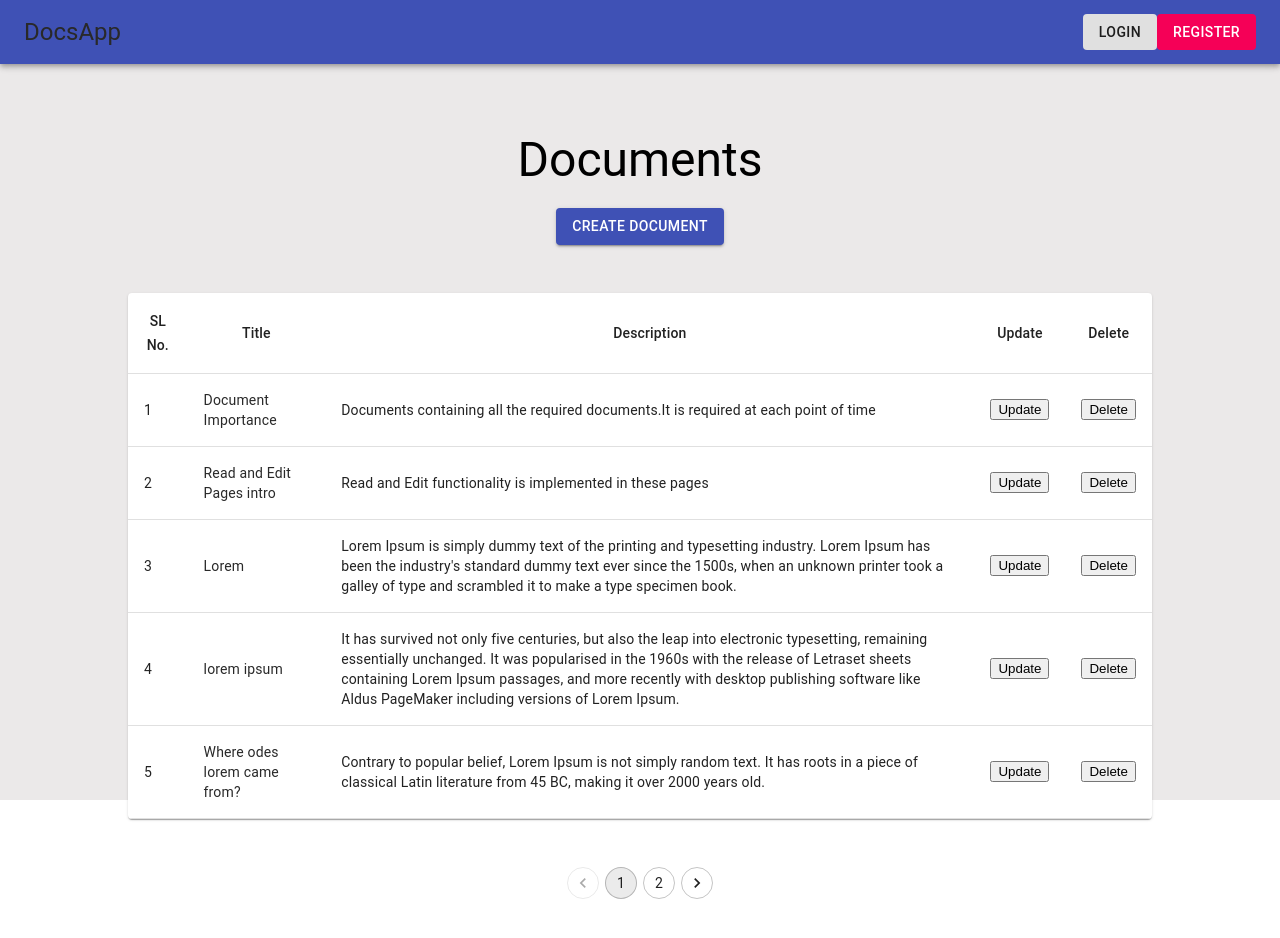
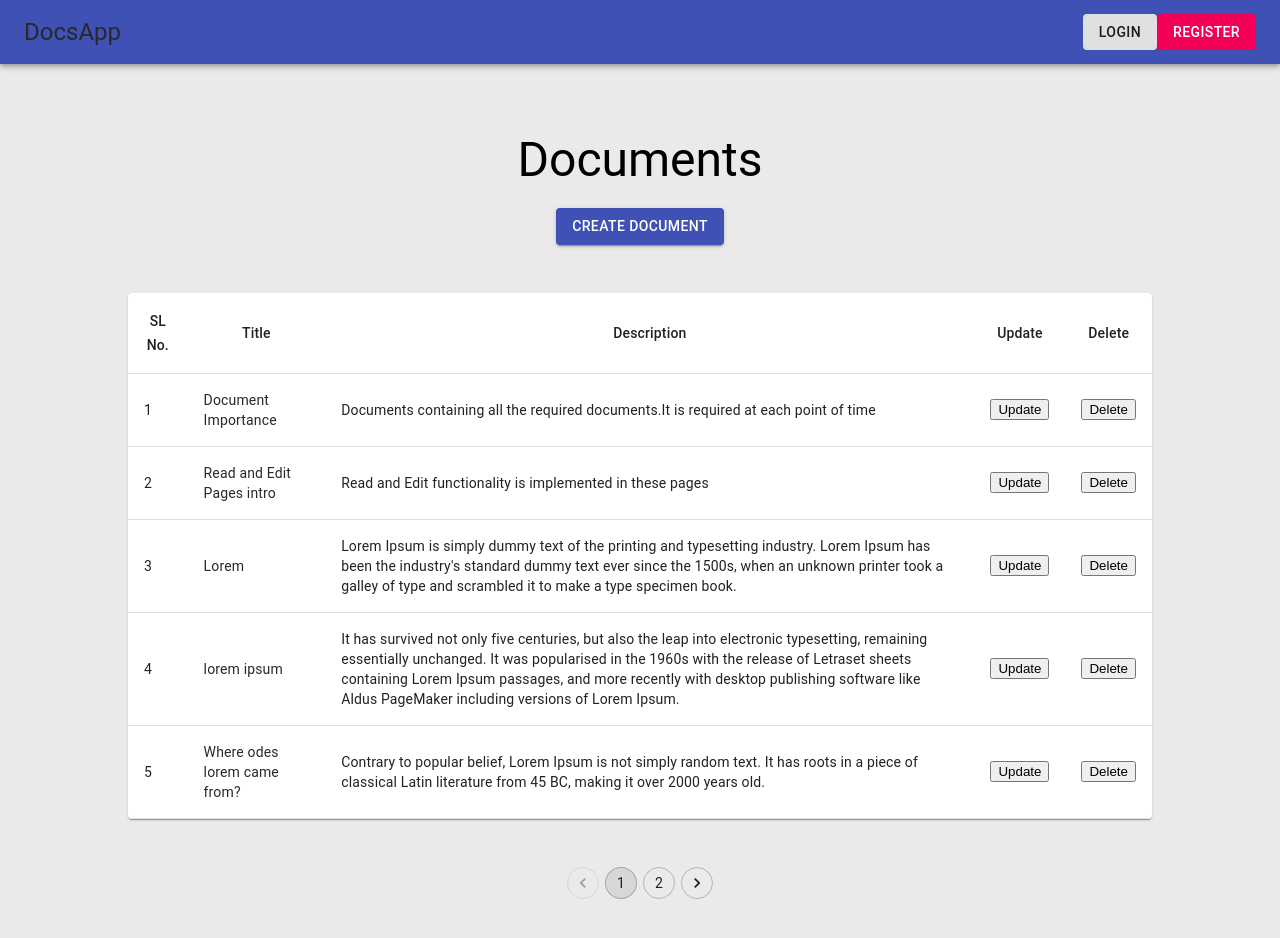
Before and after one commit to vivek9142/docsapp, a React (Create React App) app: page / in a window 1280 px wide. Shown: the top 938 px of the page. Before the commit the page ends 899 px from the top, so only its background shows below. Built offline with nearby package versions, Linux system fonts and the light colour scheme.

Commit message:
resolved few bugs

```diff
--- a/src/App.css
+++ b/src/App.css
@@ -1,7 +1,6 @@
 .App {
   text-align: center;
   height: 100vh;
-  background: #ebe9e9;
 }
 a,a:visited,a:active{
   text-decoration: none;
--- a/src/components/Loading/Loading.component.jsx
+++ b/src/components/Loading/Loading.component.jsx
@@ -19,8 +19,8 @@ const Loading = () => {
                 position:'absolute',
                 top:0,
                 left:0,
-                width:'100vw',
-                height:'100vh',
+                width:'98.8vw',
+                height:'99.9vh',
                 background:'rgb(51 51 51 / 94%)',
                 zIndex:2
             }}>
--- a/src/components/Paginate/Paginate.component.jsx
+++ b/src/components/Paginate/Paginate.component.jsx
@@ -4,7 +4,7 @@ const Paginate = ({pages,...props}) => {
     const classes = useStyles();
 
     return (
-        <div className="pagination__container">
+        <div className={classes.pagination__container}>
             <Pagination className={classes.paging} count={pages} variant="outlined" {...props} />
         </div>
     )
@@ -15,6 +15,9 @@ export default Paginate;
 const useStyles = makeStyles(({
     paging:{
         display: 'flex',
-        justifyContent: 'center'
+        justifyContent: 'center',
+    },
+    pagination__container:{
+        paddingBottom:'3rem'
     }
 }));
--- a/src/index.css
+++ b/src/index.css
@@ -5,6 +5,7 @@ body {
     sans-serif;
   -webkit-font-smoothing: antialiased;
   -moz-osx-font-smoothing: grayscale;
+  background: #ebe9e9;
 }
 
 code {
```
